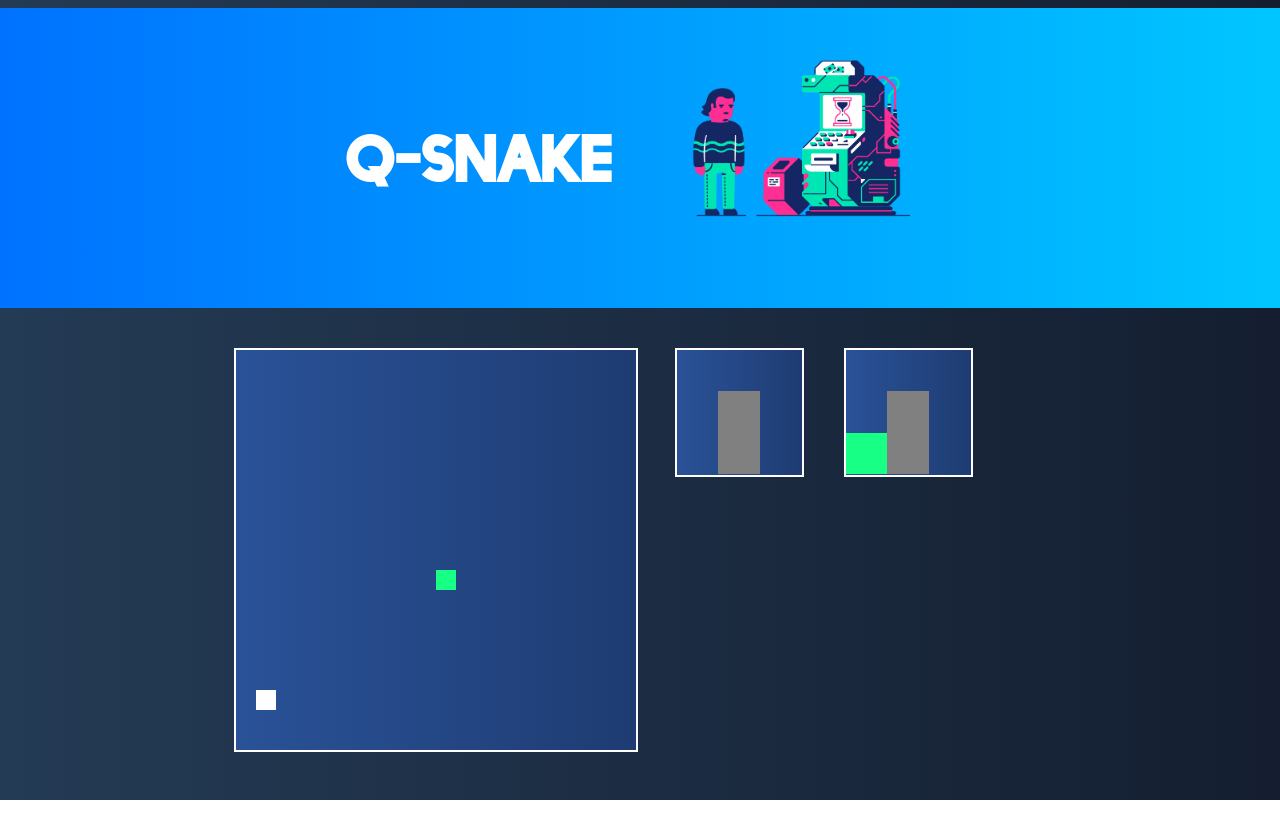
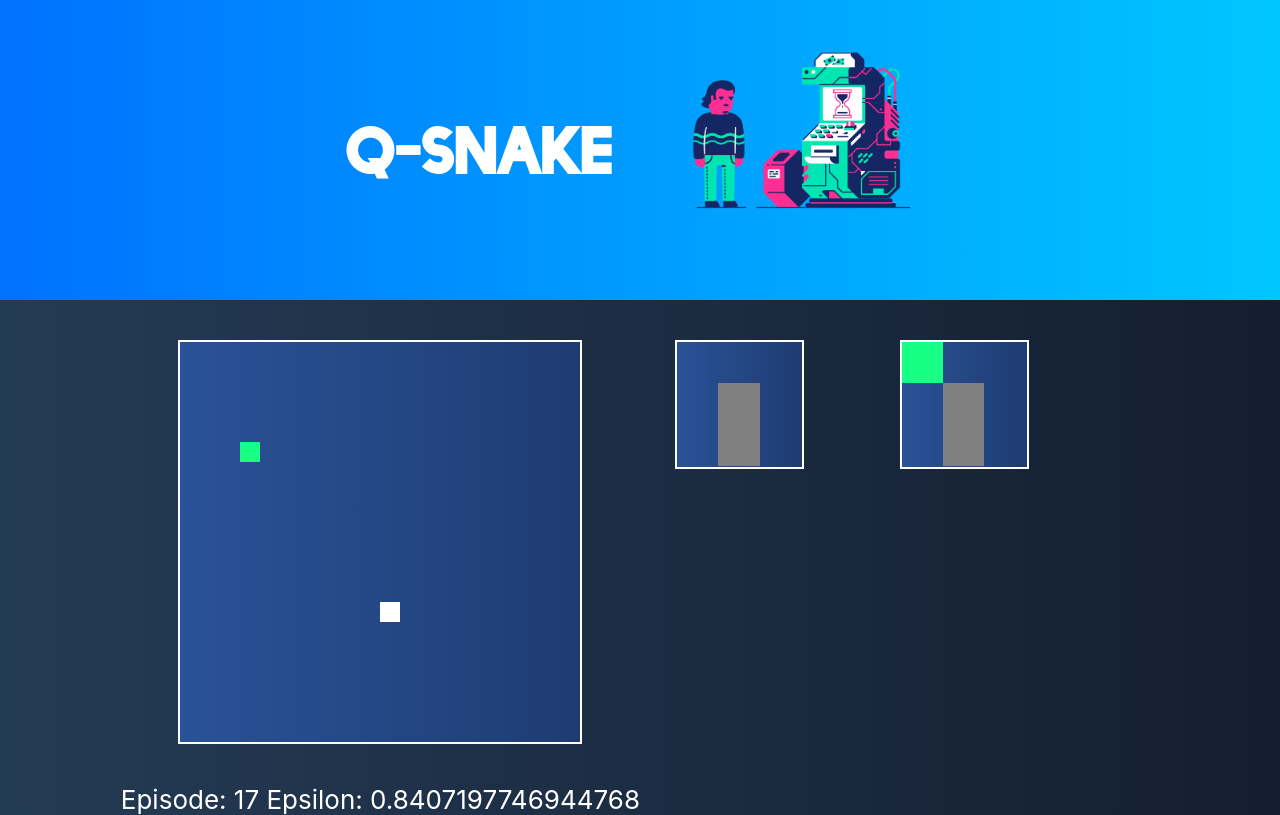
Before and after one commit to sid-sr/Q-Snake, a React (Create React App) app: page / in a window 1280 px wide. Built offline with nearby package versions, Linux system fonts and the light colour scheme.

Commit message:
added q learning

```diff
--- a/src/Board.js
+++ b/src/Board.js
@@ -13,7 +13,7 @@ const delay = ms => new Promise(res => setTimeout(res, ms));
 
 const createQTable = () => {
     var arr = [];
-    for(var i = 0; i < 8; i++) {
+    for(var i = 0; i < 16; i++) {
         var oth = [];
         for(var j = 0; j < 8; j++) {
             oth.push([0, 0, 0, 0]);
@@ -28,14 +28,21 @@ var Q_table = createQTable();
 const dirs = [[-5, 0], [0, -5], [5, 0], [0, 5]];
 
 const startState = {
+
+    // Environment params:
     dots: [
-        [0, 0]
+        genCoords()
     ],
     food: genCoords(),
     direction: 2,
     speed: 100,
     score: 0,
-    justAte: false
+    justAte: false,
+
+    // Q learning hyperparams:
+    ep: 0,
+    epsilon: 0.9,
+    discount_factor: 1.0
 }
 
 const checkBounds = (head) => {
@@ -49,16 +56,32 @@ class Board extends Component {
 
     componentDidMount () {
         this.qlearning();
+        //setInterval(this.moveSnake, this.state.speed);
         //document.onkeydown = this.onKeyDown;
     }
 
+    setDir (val) {
+        if(val === 37) {
+            if(this.state.direction !== 2)
+                this.setState({direction: 0});
+        }
+        else if(val === 38) {
+            if(this.state.direction !== 3)
+                this.setState({direction: 1});
+        }
+        else if(val === 39) {
+            if(this.state.direction !== 0)
+                this.setState({direction: 2});
+        }
+        else if(val === 40) {
+            if(this.state.direction !== 1)
+                this.setState({direction: 3});
+        }
+    }
 
     onKeyDown = (e) => {
         e = e || window.event();
-        var val = parseInt(e.keyCode);
-        if(val >= 37 && val <= 40) {
-            this.setState({direction: val - 37});
-        }
+        this.setDir(parseInt(e.keyCode));
     }
 
     moveSnake = () => {
@@ -90,12 +113,18 @@ class Board extends Component {
             //if(state.speed > 20) state.speed -= 10;
             foodFound = true;
         }
-
         state.justAte = foodFound;
         state.dots.push([newx, newy]);
-        if(!foodFound)
-            state.dots.shift();
-        this.setState(state);
+        if(this.checkBorders() || this.checkCollapsed()) {
+            this.gameOver();
+            return true;
+        }
+        else {
+            if(!foodFound)
+                state.dots.shift();
+            this.setState(state);
+            return false;
+        }
     }
 
     checkBorders = () => {
@@ -111,7 +140,7 @@ class Board extends Component {
         var lost = false;
         var head = state.dots[state.dots.length - 1];
         state.dots.forEach((dot, i) => {
-            if(i !== state.dots.length - 1 && head[0] === dot[0] && head[1] === dot[1]) {
+            if(i !== 0 && i !== state.dots.length - 1 && head[0] === dot[0] && head[1] === dot[1]) {
                 lost = true;
             }
         })
@@ -120,79 +149,83 @@ class Board extends Component {
 
     gameOver = () => {
         this.setState({
+            ...this.state,
             dots: [
-                [0, 0]
+                genCoords()
             ],
             food: genCoords(),
             direction: 2,
             speed: 100,
             score: 0,
-            justAte: false
+            justAte: false,
         });
     }
 
     action = (eps) => {
         var [surr, dir] = this.getState();
-        var v1 = surr[0] + 2 * surr[1] + 4 * surr[2];
+        var v1 = surr[0] + 2 * surr[1] + 4 * surr[2] + 8 * surr[3];
         if(Math.random() < eps) {
             return Math.floor(Math.random() * 4);
         }
         else {
-            var mx = 0, ind = 0;
+            var mx = -100000, ind = 0;
             for(var i = 0; i < 4; i++) {
                 if(Q_table[v1][dir][i] >= mx) {
                     mx = Q_table[v1][dir][i];
                     ind = i;
                 }
             }
-            return ind;
+            return parseInt(ind);
         }
     }
 
     qlearning = async () => {
         var mx, done, reward;
         var next_surr, next_dir, next_v1;
-        var surr, dir, v1;
+        var surr, dir, v1, dist;
 
-        var eps = 0.5;
-        var discount_factor = 0.99;
+        var epsilon = this.state.epsilon;
+        var discount_factor = this.state.discount_factor;
 
-        for(var ep = 0; ep < 100; ep++) {
+        for(var ep = 0; ep < 200; ep++) {
             done = false;
             [surr, dir] = this.getState();
-            v1 = surr[0] + 2 * surr[1] + 4 * surr[2];
+            v1 = surr[0] + 2 * surr[1] + 4 * surr[2] + 8 * surr[3];
             while(!done) {
+                dist = Math.abs(this.state.food[0] - this.state.dots[this.state.dots.length-1][0])
+                + Math.abs(this.state.food[1] - this.state.dots[this.state.dots.length-1][1]);
+
                 // step
-                var vv = this.action(eps);
-                this.setState({direction: vv})
+                this.setDir(this.action(epsilon) + 37);
                 await delay(10);
-                this.moveSnake();
+                done = this.moveSnake();
 
-                // done check
-                done = (this.checkCollapsed() || this.checkBorders());
+                [next_surr, next_dir] = this.getState();
+                next_v1 = next_surr[0] + 2 * next_surr[1] + 4 * next_surr[2] + 8 * next_surr[3];
 
                 // reward
                 if(done) reward = -50;
-                else if(this.state.justAte) reward = 5;
+                else if(this.state.justAte === true) reward = 30;
+                else if(Math.abs(this.state.food[0] - this.state.dots[this.state.dots.length-1][0])
+                + Math.abs(this.state.food[1] - this.state.dots[this.state.dots.length-1][1]) < dist)
+                    reward = 2;
                 else reward = -1;
 
-                [next_surr, next_dir] = this.getState();
-                next_v1 = next_surr[0] + 2 * next_surr[1] + 4 * next_surr[2];
+                //if(reward )
+                //console.log(reward)
 
-                mx = 0;
+                mx = -100000;
                 for(var i = 0; i < 4; i++) {
                     if(Q_table[next_v1][next_dir][i] >= mx) {
                         mx = Q_table[next_v1][next_dir][i];
                     }
                 }
 
-                Q_table[v1][dir] += 0.01 * (reward + discount_factor * mx - Q_table[v1][dir])
-
-                console.log("Reward: ", reward);
+                Q_table[v1][dir] += 0.01 * ((reward + discount_factor * mx) - Q_table[v1][dir])
             }
             this.gameOver();
-            if(eps * 0.99 >= 0.01) eps *= 0.99;
-            console.log("Done", ep);
+            if((epsilon * 0.99) >= 0.01) epsilon *= 0.996;
+            this.setState({...this.state, ep: ep+1, epsilon: epsilon})
         }
     }
 
@@ -202,13 +235,11 @@ class Board extends Component {
             dir = relative pos of the apple (8 vals 0 - 7)
     */
     getState = () => {
-        var surr = [0, 0, 0];
+        var surr = [0, 0, 0, 0];
         var dir = 0, dir_ = this.state.direction;
         var head = this.state.dots[this.state.dots.length - 1]
         var relx = head[0] - this.state.food[0];
         var rely = head[1] - this.state.food[1];
-        var found_up = false, found_left = false, found_right = false;
-        var upx, upy, leftx, lefty, rightx, righty;
 
         if(relx < 0 && rely < 0) dir = 6;//dir = 0;
         else if(relx === 0 && rely < 0) dir = 5; //dir = 6;
@@ -220,50 +251,29 @@ class Board extends Component {
         else if(relx < 0 && rely === 0) dir = 7;
 
         if(dir_ === 2) {
-            upx = head[0] + 5;
-            upy = head[1];
-            leftx = head[0];
-            lefty = head[1] - 5;
-            rightx = head[0];
-            righty = head[1] + 5;
-            dir = (8 + dir - 6) % 8;
+            //dir = (8 + dir - 6) % 8;
         }
         else if(dir_ === 0) {
-            upx = head[0] - 5;
-            upy = head[1];
-            leftx = head[0];
-            lefty = head[1] + 5;
-            rightx = head[0];
-            righty = head[1] - 5;
-            dir = (8 + dir - 2) % 8;
+            //dir = (8 + dir - 2) % 8;
         }
         else if(dir_=== 3) {
-            upx = head[0];
-            upy = head[1] + 5;
-            leftx = head[0] + 5;
-            lefty = head[1];
-            rightx = head[0] - 5;
-            righty = head[1];
-            dir = (8 + dir - 4) % 8;
-        }
-        else {
-            upx = head[0];
-            upy = head[1] - 5;
-            leftx = head[0] - 5;
-            lefty = head[1];
-            rightx = head[0] + 5;
-            righty = head[1];
+            //dir = (8 + dir - 4) % 8;
         }
 
-        this.state.dots.forEach((dot) => {
-            if(dot[0] === upx && dot[1] === upy) found_up = 1;
-            else if(dot[0] === leftx && dot[1] === lefty) found_left = 1;
-            else if(dot[0] === rightx && dot[1] === righty) found_right = 1;
-        })
-
-        if(checkBounds([upx, upy]) || found_up) surr[0] = 1;
-        if(checkBounds([leftx, lefty]) || found_left) surr[1] = 1;
-        if(checkBounds([rightx, righty]) || found_right) surr[2] = 1;
+        for(var index = 0; index < 4; index++) {
+            if(checkBounds([head[0] + dirs[index][0],  head[1] + dirs[index][1]])) {
+                surr[index] = 1;
+            }
+            else {
+                // eslint-disable-next-line no-loop-func
+                this.state.dots.forEach((dot, i) => {
+                    if(i < this.state.dots.length - 2) {
+                        if((dot[0] === (head[0] + dirs[index][0])) && (dot[1] === (head[1] + dirs[index][1])))
+                            surr[index] = 1;
+                    }
+                })
+            }
+        }
 
         return [surr, dir];
     }
@@ -292,6 +302,7 @@ class Board extends Component {
                 <div className='state-container'>
                     <State curState={this.getState()} />
                 </div>
+                Episode: {this.state.ep} Epsilon: {this.state.epsilon}
             </div>
             </>
         );
--- a/src/State.js
+++ b/src/State.js
@@ -26,14 +26,14 @@ const State = (props) => {
             {
                 props.curState[0][0] === 1
                 ?
-                    <div className='state-dot' key={0} style={{left: '33%', top: '0%'}}></div>
+                    <div className='state-dot' key={0} style={{left: '0%', top: '33%'}}></div>
                 :
                 null
             }
             {
                 props.curState[0][1] === 1
                 ?
-                    <div className='state-dot' key={1} style={{left: '0%', top: '33%'}}></div>
+                    <div className='state-dot' key={1} style={{left: '33%', top: '0%'}}></div>
                 :
                 null
             }
@@ -41,6 +41,13 @@ const State = (props) => {
                 props.curState[0][2] === 1
                 ?
                     <div className='state-dot' key={2} style={{left: '66%', top: '33%'}}></div>
+                :
+                null
+            }
+            {
+                props.curState[0][3] === 1
+                ?
+                    <div className='state-dot' key={3} style={{left: '33%', top: '66%'}}></div>
                 :
                 null
             }
```
